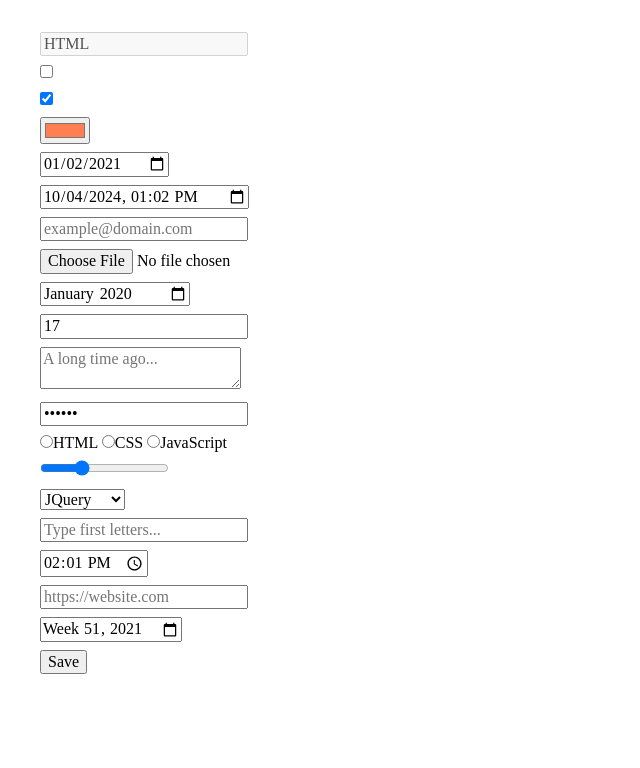
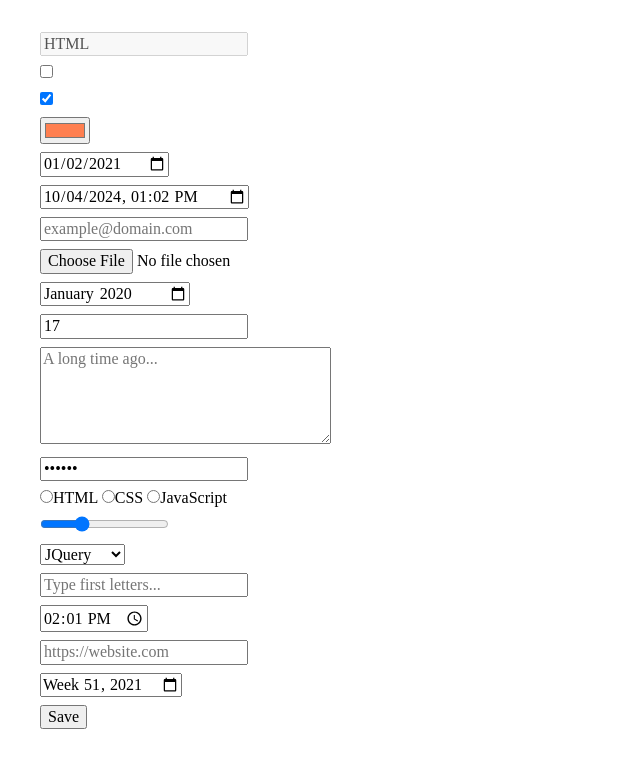
Before and after one commit to Alex666777666/Big-form, a plain HTML site: page index.html in a window 1280 px wide. Shown: the whole page, without its empty margins (0-640 px from the left). Drawn offline with nearby package versions, Linux system fonts and the light colour scheme.

Commit message:
Update index.html

```diff
--- a/index.html
+++ b/index.html
@@ -59,8 +59,8 @@
           <textarea
             name="story"
             placeholder="A long time ago... "
-            minlength="5"
-            maxlength="30"
+            rows="5"
+            cols="30"
           ></textarea>
         </div>
         <div class="input-control">
```
